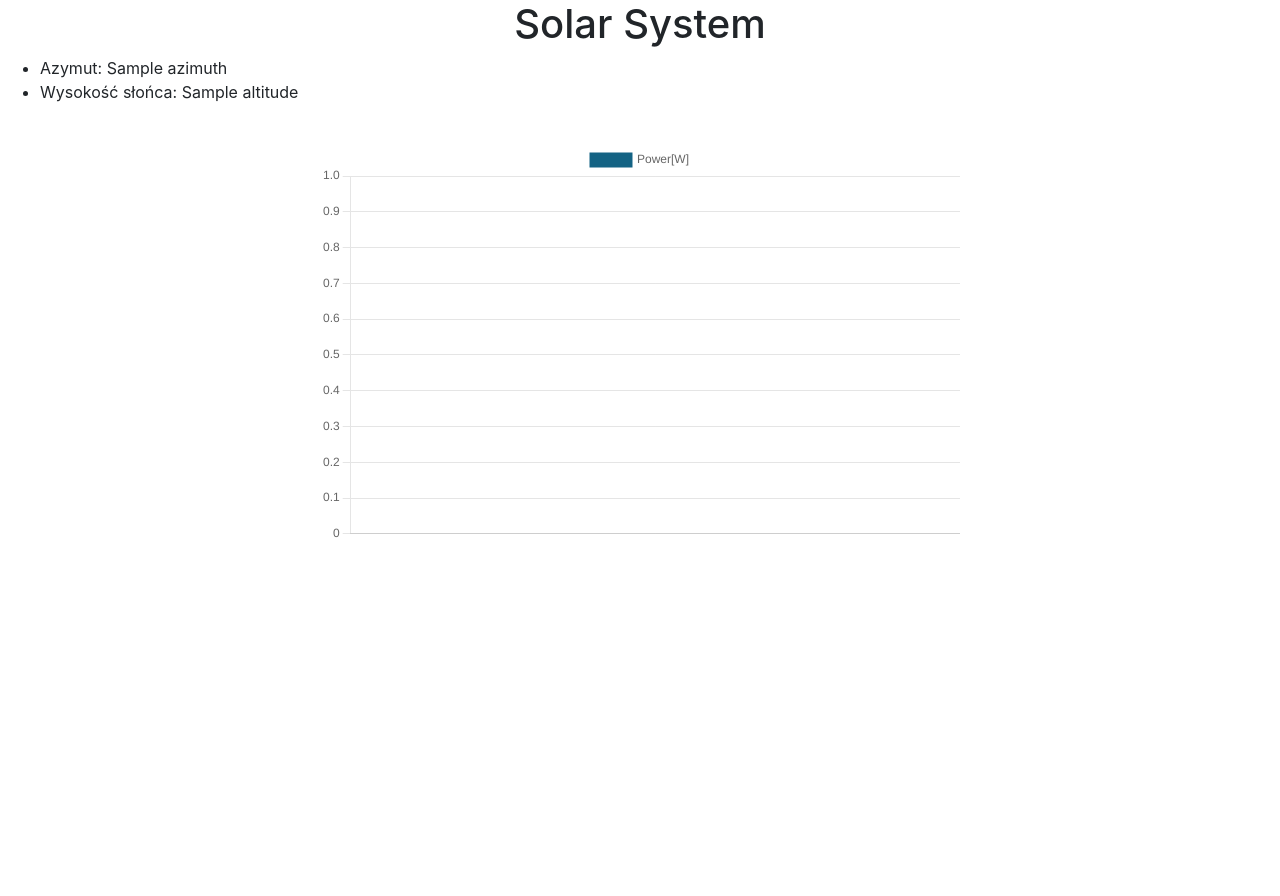
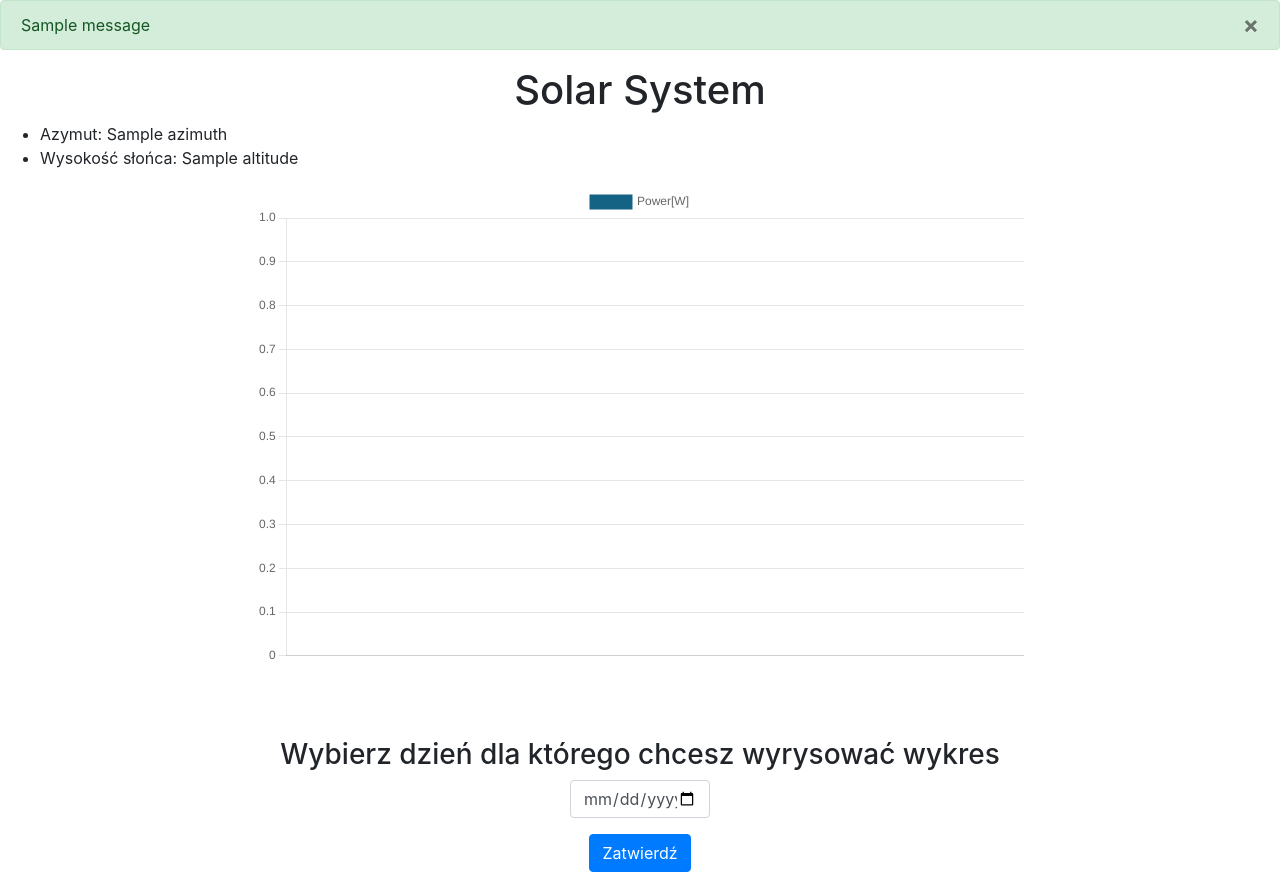
Before and after one commit to TomaszPazdziora/web-server, a Flask app: template website/templates/home.html in a window 1280 px wide. Shown: the part 56-952 px from the top of the page. Before the commit the page ends 594 px from the top, so only its background shows below. Run offline with Flask 3, Linux system fonts and the light colour scheme; the template is opened without the code that fills it: most values are stand-ins (such as "Sample title", 1, 10 or a date in 2020); one stand-in notice (Sample message) is shown; some libraries are stand-ins or nearby versions.

Commit message:
add chart logic

```diff
--- a/website/__init__.py
+++ b/website/__init__.py
@@ -6,7 +6,7 @@ db = SQLAlchemy()
 def create_app():
     app = Flask(__name__)
     app.config['SQLALCHEMY_DATABASE_URI'] = 'sqlite:///database.db'
-    app.config['SECRET_KEY'] = ''
+    app.config['SECRET_KEY'] = 'Afew!@#fdsf543'
     app.config["DEBUG"] = True
     db.init_app(app)
 
--- a/website/models.py
+++ b/website/models.py
@@ -5,7 +5,7 @@ import datetime
 class Measurement(db.Model):
     id = db.Column(db.Integer, primary_key=True)
     data = db.Column(db.String(1000))
-    date = db.Column(db.DateTime, default=datetime.datetime.utcnow)
+    date = db.Column(db.DateTime, default=datetime.datetime.now)
 
     def __repr__(self):
         return f"Measurement('{self.date}', '{self.data}')"
--- a/website/templates/base.html
+++ b/website/templates/base.html
@@ -20,8 +20,10 @@
         border: 1px solid black;
       }
       </style>
+
     <title>{% block title %}{% endblock %}</title>
   </head>
+
   <body>
     <nav class="navbar navbar-expand-lg navbar-dark bg-dark">
       <button
@@ -39,7 +41,42 @@
         </div>
       </div>
     </nav>
-    {% block content %}
-    {% endblock %}
+
+    {% with messages = get_flashed_messages(with_categories=true) %} {% if
+      messages %} {% for category, message in messages %} {% if category ==
+      'error' %}
+      <div class="alert alert-danger alter-dismissable fade show" role="alert">
+        {{ message }}
+        <button type="button" class="close" data-dismiss="alert">
+          <span aria-hidden="true">&times;</span>
+        </button>
+      </div>
+      {% else %}
+      <div class="alert alert-success alter-dismissable fade show" role="alert">
+        {{ message }}
+        <button type="button" class="close" data-dismiss="alert">
+          <span aria-hidden="true">&times;</span>
+        </button>
+      </div>
+      {% endif %} {% endfor %} {% endif %} {% endwith %}
+
+    {% block content %} {% endblock %}
+
+    <script
+      src="https://code.jquery.com/jquery-3.2.1.slim.min.js"
+      integrity="sha384-KJ3o2DKtIkvYIK3UENzmM7KCkRr/rE9/Qpg6aAZGJwFDMVNA/GpGFF93hXpG5KkN"
+      crossorigin="anonymous"
+    ></script>
+    <script
+      src="https://cdnjs.cloudflare.com/ajax/libs/popper.js/1.12.9/umd/popper.min.js"
+      integrity="sha384-ApNbgh9B+Y1QKtv3Rn7W3mgPxhU9K/ScQsAP7hUibX39j7fakFPskvXusvfa0b4Q"
+      crossorigin="anonymous"
+    ></script>
+    <script
+      src="https://maxcdn.bootstrapcdn.com/bootstrap/4.0.0/js/bootstrap.min.js"
+      integrity="sha384-JZR6Spejh4U02d8jOt6vLEHfe/JQGiRRSQQxSfFWpi1MquVdAyjUar5+76PVCmYl"
+      crossorigin="anonymous"
+    ></script>
+
   </body>
 </html>
--- a/website/templates/home.html
+++ b/website/templates/home.html
@@ -6,8 +6,8 @@
         <li>Azymut: {{ azimuth }}</li>
         <li>Wysokość słońca: {{ altitude }}</li>
       </ul>
-    <br />
-    <center><div style="height: 50vh; width: 50%;">
+
+    <center><div style="height: 60vh; width: 60%;">
         <canvas id="myChart"></canvas>
     </div></center>
 
@@ -36,4 +36,24 @@
         );
 
     </script>
+
+    <br /><br /><br />
+    <form method="POST">
+        <h3 align="center">Wybierz dzień dla którego chcesz wyrysować wykres</h3>
+        <center>
+            <div class="form-group">
+                <input
+                type="date"
+                class="form-control"
+                id="date"
+                name="date"
+                placeholder="DD:MM:RRRR"
+                style="width: 140px;"
+                />
+            </div>
+            <button type="Zatwierdź" class="btn btn-primary">Zatwierdź</button>
+        </center>
+    </form>
+    <br />
+
 {% endblock %}
```
Also changed, not shown: website/views.py (+22 -10 lines), instance/database.db.
